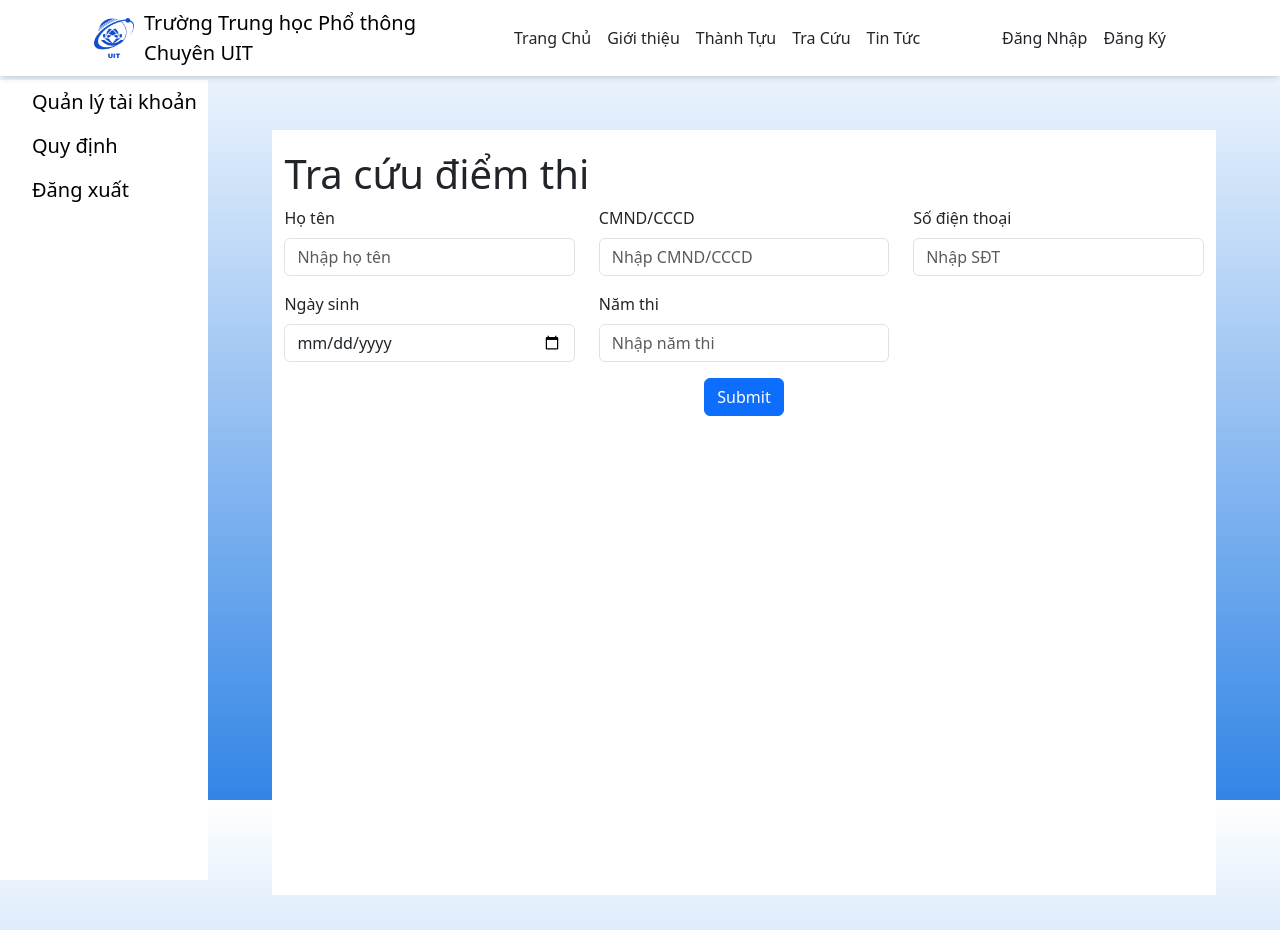
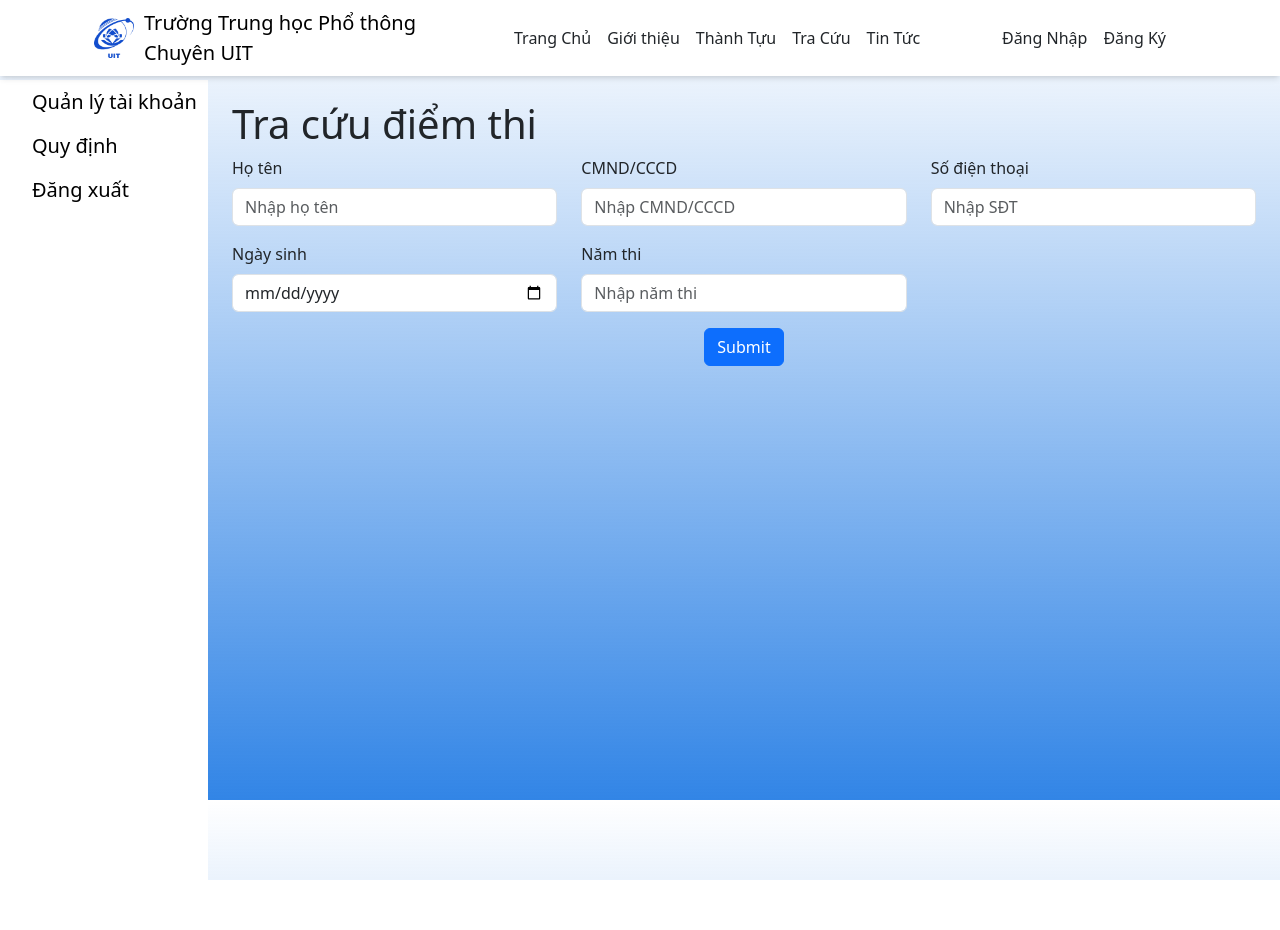
Before and after one commit to Team-Otters/admissions-university, a Next.js app: page /scoretracker in a window 1280 px wide. After the commit the page ends 880 px from the top, so only its background shows below. Built offline with nearby package versions, Linux system fonts and the light colour scheme.

Commit message:
<Dev> small adjust

```diff
--- a/src/app/scoretracker/page.tsx
+++ b/src/app/scoretracker/page.tsx
@@ -42,7 +42,7 @@ const ScoreTrackerPage: React.FC = () => {
   return (
     <Container
       fluid
-      className="custom-container font-notoSans"
+      className="font-notoSans"
       style={{ height: "100vh", paddingTop: "20px" }}
     >
       <h1>Tra cứu điểm thi</h1>
```
